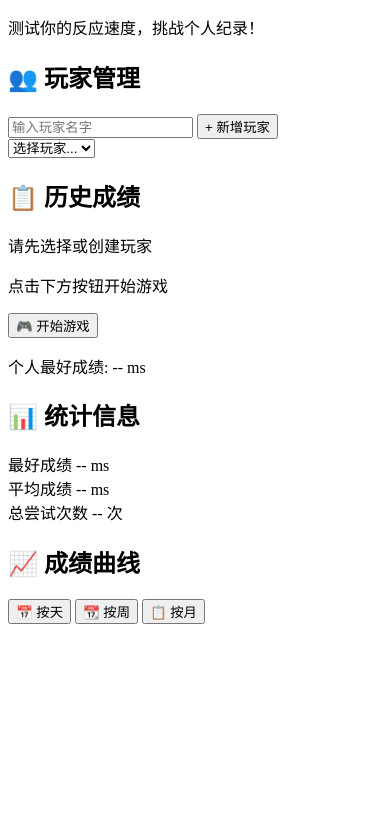
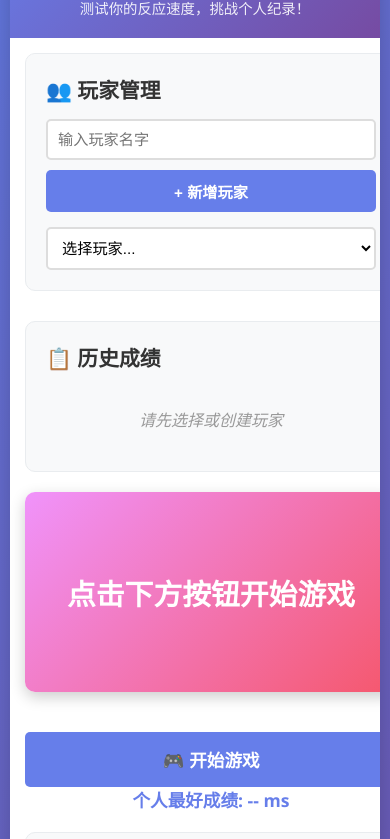
Before and after one commit to gnuforever/reaction-time-master, a plain HTML site: page index.html in a window 390 px wide. Shown: the part 111-950 px from the top of the page. Drawn offline with nearby package versions, Linux system fonts and the light colour scheme.

Commit message:
Updated style.css with modern responsive styling for the game interface

```diff
--- a/style.css
+++ b/style.css
@@ -1,40 +1,49 @@
-/** Responsive Player Panel */
-.player-panel {
-    display: flex;
-    flex-direction: column;
-    align-items: center;
-    justify-content: center;
-    width: 100%;
-    max-width: 600px;
-    margin: 0 auto;
-    padding: 20px;
-    box-shadow: 0 4px 8px rgba(0,0,0,0.2);
-}
-
-/* Game Area Styling */
-.game-area {
-    display: flex;
-    justify-content: center;
-    align-items: center;
-    width: 100%;
-    height: 400px;
-    background-color: #f0f0f0;
-    border: 1px solid #ddd;
-    margin-bottom: 20px;
-}
-
-/* Stats Panel */
-.stats-panel {
-    display: flex;
-    flex-wrap: wrap;
-    justify-content: space-around;
-    width: 100%;
-    padding: 10px;
-}
-
-/* Chart Section */
-.chart-section {
-    width: 100%;
-    height: 300px;
-    margin-top: 20px;
-}
+* { margin: 0; padding: 0; box-sizing: border-box; }
+body { font-family: 'Segoe UI', Tahoma, Geneva, Verdana, sans-serif; background: linear-gradient(135deg, #667eea 0%, #764ba2 100%); min-height: 100vh; padding: 20px; }
+.container { max-width: 1600px; margin: 0 auto; background: white; border-radius: 15px; box-shadow: 0 10px 40px rgba(0, 0, 0, 0.3); overflow: hidden; }
+.header { background: linear-gradient(135deg, #667eea 0%, #764ba2 100%); color: white; padding: 40px 20px; text-align: center; }
+.header h1 { font-size: 2.5em; margin-bottom: 10px; }
+.header p { font-size: 1.1em; opacity: 0.9; }
+.main-content { display: grid; grid-template-columns: 300px 1fr 350px; gap: 30px; padding: 30px; min-height: 600px; }
+.left-panel { display: flex; flex-direction: column; gap: 30px; }
+.player-section, .history-section, .stats-section, .chart-section { background: #f8f9fa; padding: 20px; border-radius: 10px; border: 1px solid #e9ecef; }
+.player-section h2, .history-section h2, .stats-section h2, .chart-section h2 { font-size: 1.3em; margin-bottom: 15px; color: #333; }
+.player-input-group { display: flex; gap: 10px; margin-bottom: 15px; }
+.player-input-group input { flex: 1; padding: 10px; border: 2px solid #ddd; border-radius: 5px; font-size: 0.95em; transition: border-color 0.3s; }
+.player-input-group input:focus { outline: none; border-color: #667eea; }
+.player-dropdown { width: 100%; padding: 10px; border: 2px solid #ddd; border-radius: 5px; font-size: 0.95em; background: white; cursor: pointer; transition: border-color 0.3s; }
+.player-dropdown:focus { outline: none; border-color: #667eea; }
+.btn { padding: 10px 20px; border: none; border-radius: 5px; font-size: 0.95em; font-weight: 600; cursor: pointer; transition: all 0.3s; }
+.btn-primary { background: #667eea; color: white; }
+.btn-primary:hover { background: #5568d3; transform: translateY(-2px); box-shadow: 0 5px 15px rgba(102, 126, 234, 0.4); }
+.btn-large { width: 100%; padding: 15px; font-size: 1.1em; background: #667eea; color: white; margin-top: 20px; }
+.btn-large:hover { background: #5568d3; transform: translateY(-2px); box-shadow: 0 5px 15px rgba(102, 126, 234, 0.4); }
+.btn-large:disabled { background: #ccc; cursor: not-allowed; transform: none; }
+.history-list { max-height: 400px; overflow-y: auto; }
+.history-item { background: white; padding: 12px; margin-bottom: 10px; border-radius: 5px; border-left: 4px solid #667eea; font-size: 0.9em; }
+.history-date { font-weight: 600; color: #333; margin-bottom: 5px; }
+.history-score { color: #666; margin: 3px 0; padding-left: 10px; }
+.score-best { color: #28a745; font-weight: 600; }
+.empty-message { color: #999; text-align: center; padding: 20px; font-style: italic; }
+.game-section { display: flex; flex-direction: column; align-items: center; justify-content: center; }
+.game-box { width: 100%; height: 300px; background: linear-gradient(135deg, #f093fb 0%, #f5576c 100%); border-radius: 10px; display: flex; align-items: center; justify-content: center; font-size: 1.5em; color: white; font-weight: 600; margin-bottom: 20px; cursor: pointer; transition: all 0.3s; box-shadow: 0 5px 15px rgba(0, 0, 0, 0.2); }
+.game-box.ready { background: linear-gradient(135deg, #4facfe 0%, #00f2fe 100%); animation: pulse 1s infinite; }
+.game-box.clickable { background: linear-gradient(135deg, #43e97b 0%, #38f9d7 100%); cursor: pointer; }
+.game-box.clickable:hover { transform: scale(1.02); box-shadow: 0 8px 20px rgba(0, 0, 0, 0.3); }
+@keyframes pulse { 0%, 100% { box-shadow: 0 5px 15px rgba(0, 0, 0, 0.2); } 50% { box-shadow: 0 5px 25px rgba(0, 0, 0, 0.4); } }
+#gameStatus { font-size: 1.2em; }
+.current-best { font-size: 1.1em; color: #667eea; font-weight: 600; text-align: center; }
+.right-panel { display: flex; flex-direction: column; gap: 30px; }
+.stats-grid { display: grid; grid-template-columns: 1fr; gap: 15px; }
+.stat-item { background: white; padding: 15px; border-radius: 5px; text-align: center; border: 2px solid #667eea; }
+.stat-label { display: block; color: #666; font-size: 0.9em; margin-bottom: 5px; }
+.stat-value { display: block; font-size: 1.8em; font-weight: 700; color: #667eea; }
+.stat-unit { display: block; color: #999; font-size: 0.8em; margin-top: 3px; }
+.chart-controls { display: flex; gap: 10px; margin-bottom: 15px; justify-content: center; }
+.chart-btn { padding: 8px 15px; border: 2px solid #ddd; border-radius: 5px; background: white; cursor: pointer; font-weight: 600; transition: all 0.3s; }
+.chart-btn:hover { border-color: #667eea; color: #667eea; }
+.chart-btn.active { background: #667eea; color: white; border-color: #667eea; }
+.chart-container { position: relative; height: 250px; background: white; padding: 15px; border-radius: 5px; }
+@media (max-width: 1200px) { .main-content { grid-template-columns: 250px 1fr 300px; gap: 20px; padding: 20px; } }
+@media (max-width: 768px) { .main-content { grid-template-columns: 1fr; gap: 20px; } .header h1 { font-size: 1.8em; } .game-box { height: 200px; } .stats-grid { grid-template-columns: 1fr 1fr 1fr; } .chart-controls { flex-wrap: wrap; } }
+@media (max-width: 480px) { body { padding: 10px; } .container { border-radius: 10px; } .main-content { padding: 15px; } .header { padding: 20px 10px; } .header h1 { font-size: 1.5em; } .header p { font-size: 0.9em; } .stats-grid { grid-template-columns: 1fr; } .player-input-group { flex-direction: column; } .chart-controls { flex-direction: column; } .chart-btn { width: 100%; } }
```
